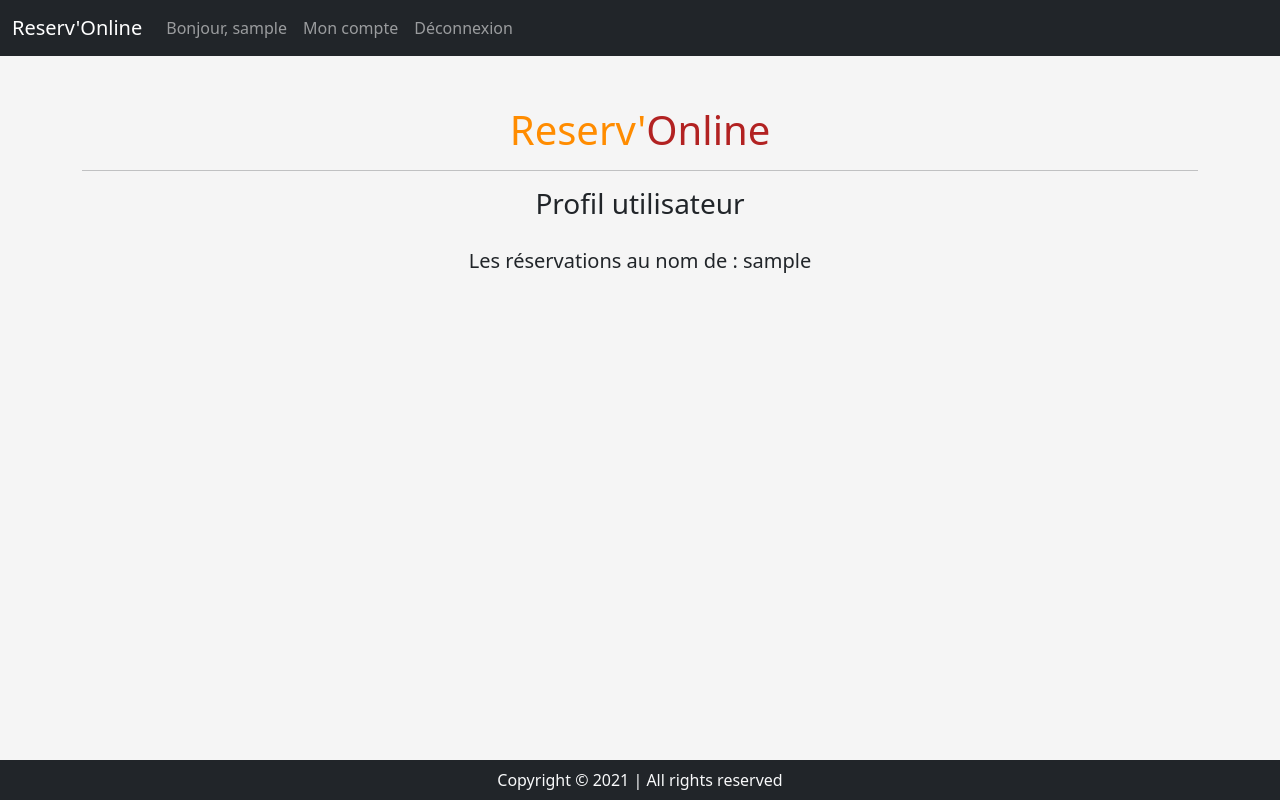
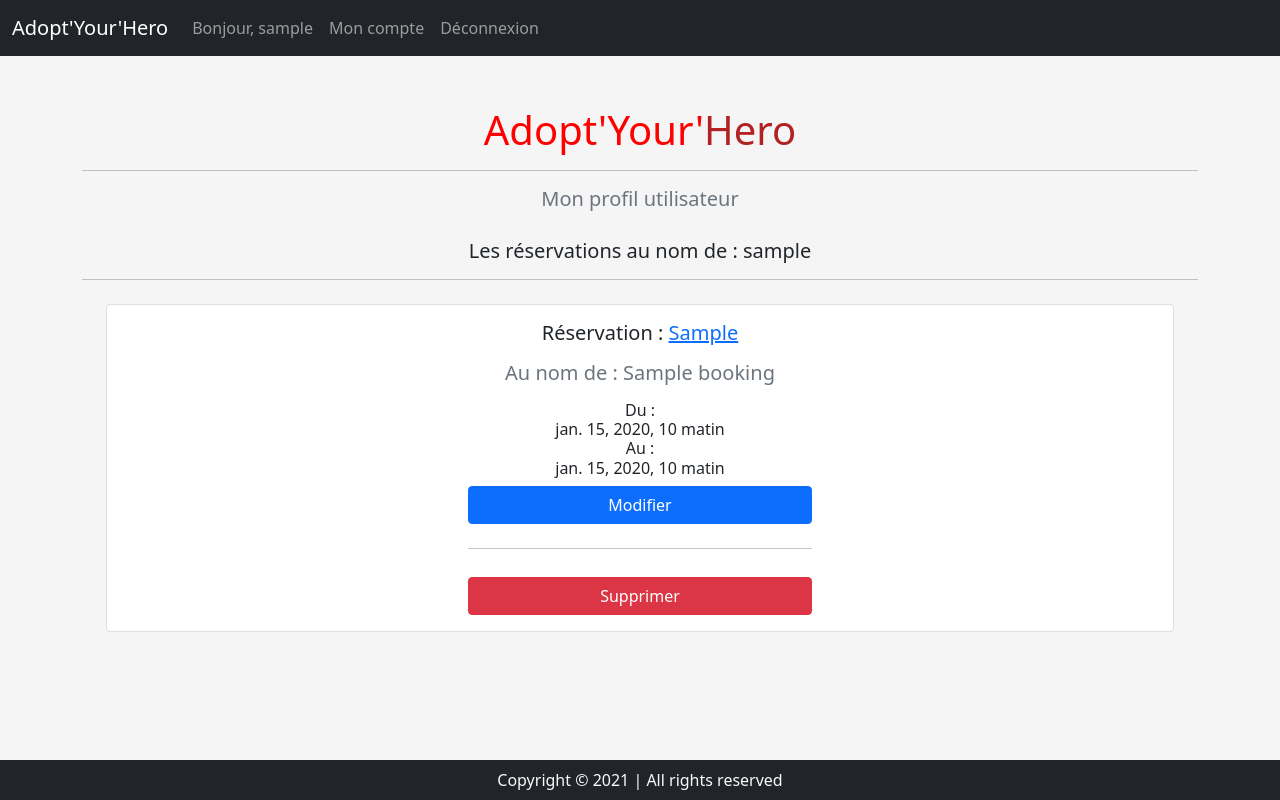
Before and after one commit to Existrace/Django_test_full_stack, a Django app: page /profile/ in a window 1280 px wide. Run offline with Django 3.2, Linux system fonts and the light colour scheme; a user stored in the database is signed in; tables that the repository leaves empty hold one stand-in row (values such as "Sample post"); some libraries are stand-ins or nearby versions.

Commit message:
Add views and forms for booking (create, delete) & update database

```diff
--- a/app_django/models.py
+++ b/app_django/models.py
@@ -1,4 +1,5 @@
 from django.db import models
+from django.contrib.auth.models import User
 
 
 class Ressource(models.Model):
@@ -16,6 +17,7 @@ class Booking(models.Model):
     date_start = models.DateTimeField()
     date_end = models.DateTimeField()
     ressource = models.ForeignKey(Ressource, on_delete=models.CASCADE)
+    user = models.ForeignKey(User, blank=True, null=True, on_delete=models.CASCADE)
 
     def __str__(self):
         return self.title
--- a/app_django/static/css/main.css
+++ b/app_django/static/css/main.css
@@ -3,5 +3,5 @@ body {
 }
 
 .title_website {
-    color: darkorange;
+    color: red;
 }
--- a/app_django/templates/accounts/profile.html
+++ b/app_django/templates/accounts/profile.html
@@ -8,18 +8,47 @@
 
 {% block body %}
 
-    <div class="container text-center center-align">
+    <div class="container text-center center-align mb-5">
         <div class="row" style="margin-bottom: 20px">
             <div class="col-md-12">
-                <h1 class="title_website">Reserv'<span style="color: firebrick">Online</span></h1>
+                <h1 class="title_website">Adopt'Your'<span style="color: firebrick">Hero</span></h1>
                 <hr/>
-                <h3>{% trans 'Profil utilisateur' %}</h3>
+                <h5 class="text-muted">{% trans 'Mon profil utilisateur' %}</h5>
             </div>
         </div>
         <div class="row">
             <div class="col-md-12">
                 <h5>{% trans 'Les réservations au nom de :' %} {{ profile.username }}</h5>
-
+                <hr/>
+                {% if bookings %}
+                    {% for booking in bookings %}
+                        <div class="card m-4">
+                            <div class="card-body">
+                                <h5 class="card-title">
+                                    {% trans 'Réservation :' %}
+                                    <a href="{% url 'django_app:detail' booking.ressource.id %}">{{ booking.ressource.libelle }}</a>
+                                </h5>
+                                <h5 class="card-subtitle mt-3 mb-2 text-muted">
+                                    {% trans 'Au nom de : ' %}{{ booking.title }}
+                                </h5>
+                                <h6 class="card-subtitle mt-3 mb-2">
+                                    Du : <br>
+                                    {{ booking.date_start }}<br>
+                                    Au : <br>
+                                    {{ booking.date_end }}
+                                </h6>
+                                <div class="d-grid gap-2 col-4 mx-auto">
+                                    <a href="{% url 'django_app:booking_modify' booking.id %}" class="btn btn-primary">Modifier</a>
+                                    <hr/>
+                                    <a href="{% url 'django_app:booking_delete' booking.id %}"
+                                       class="btn btn-danger mt-1">Supprimer</a>
+                                </div>
+                            </div>
+                        </div>
+                    {% endfor %}
+                {% else %}
+                    <p>Vous n'avez aucune réservation.</p>
+                {% endif %}
             </div>
         </div>
     </div>
--- a/app_django/templates/base.html
+++ b/app_django/templates/base.html
@@ -21,7 +21,7 @@
 
 <nav class="navbar navbar-expand-lg navbar-dark bg-dark" style="margin-bottom: 50px">
     <div class="container-fluid">
-        <a class="navbar-brand" href="{% url 'django_app:index' %}">Reserv'Online</a>
+        <a class="navbar-brand" href="{% url 'django_app:index' %}">Adopt'Your'Hero</a>
         <button class="navbar-toggler" type="button" data-bs-toggle="collapse" data-bs-target="#navbarNavDarkDropdown"
                 aria-controls="navbarNavDarkDropdown" aria-expanded="false" aria-label="Toggle navigation">
             <span class="navbar-toggler-icon"></span>
@@ -52,7 +52,7 @@
 
 {% block body %} {% endblock body %}
 
-<footer class="bg-dark text-light position-fixed fixed-bottom">
+<footer class="bg-dark text-light position-fixed fixed-bottom mt-5">
     <p class="text-center py-2 my-0">Copyright &copy; 2021 | All rights reserved</p>
 </footer>
 
--- a/app_django/urls.py
+++ b/app_django/urls.py
@@ -17,6 +17,11 @@ urlpatterns = [
     # Profil of user
     path('profile/', views.user_profile, name="profile"),
 
-    # Add booking for one user
-    path('booking_add/', views.booking_add, name="booking_add"),
+    # PART BOOKING
+    # Add booking for one user for one ressource
+    path('booking_add/<int:res_id>', views.booking_add, name="booking_add"),
+    # Delete booking for one user for one ressource
+    path('booking_delete/<int:booking_id>', views.delete_booking, name="booking_delete"),
+    # Modify booking for one user for one ressource
+    path('booking_modify/<int:booking_id>', views.modify_booking, name="booking_modify"),
 ]
--- a/app_django/views.py
+++ b/app_django/views.py
@@ -2,8 +2,8 @@ from django.contrib.auth.models import User
 from django.shortcuts import render, get_object_or_404, redirect, reverse
 from django.contrib import auth, messages
 from django.contrib.auth.decorators import login_required
-from .forms import UserLoginForm, UserRegisterForm
-from .models import Ressource
+from .forms import UserLoginForm, UserRegisterForm, Add_bookingForm
+from .models import Ressource, Booking
 
 
 def index(request):
@@ -18,8 +18,11 @@ def detail(request, res_id):
 
 def login(request):
     """Return a login page"""
+
+    # If someone is already logged
     if request.user.is_authenticated:
         return redirect(reverse('django_app:index'))
+    # Take all data of the form
     if request.method == "POST":
         login_form = UserLoginForm(request.POST)
 
@@ -44,6 +47,7 @@ def register(request):
     if request.user.is_authenticated:
         return redirect(reverse('django_app:index'))
 
+    # Take all data of the form
     if request.method == "POST":
         registration_form = UserRegisterForm(request.POST)
 
@@ -71,16 +75,71 @@ def logout(request):
     return redirect(reverse('django_app:index'))
 
 
+@login_required
 def user_profile(request):
     """The user's profile page"""
     user = User.objects.get(email=request.user.email)
-    return render(request, 'accounts/profile.html', {"profile": user})
+    bookings = Booking.objects.filter(user_id=user.id)
+    return render(request, 'accounts/profile.html', {"profile": user, 'bookings': bookings})
 
 
-def booking_add(request):
+@login_required
+def booking_add(request, res_id):
     """Add booking for one user"""
 
+    # Concerned ressource of the booking
+    ressource = Ressource.objects.get(id=res_id)
+
+    # Take all data of the form
+    if request.method == "POST":
+        add_booking_form = Add_bookingForm(request.POST)
+
+        if add_booking_form.is_valid():
+            booking = add_booking_form.save(commit=False)
+            booking.ressource_id = res_id
+            booking.user_id = request.user.id  # Needs to know who add booking
+            booking.save()
+            return redirect('django_app:profile')
+
+    else:
+        add_booking_form = Add_bookingForm
+        messages.error(request, "Réservation impossible")
+
     if request.user.is_authenticated:
-        return render(request, 'bookings/booking_add.html')
+        return render(request, 'bookings/booking_add.html', {
+            "add_booking_form": add_booking_form,
+            'ressource': ressource})
     else:
         return redirect(reverse('django_app:login'))
+
+
+@login_required
+def delete_booking(request, booking_id):
+    """Delete booking selected by connected user"""
+    booking_to_delete = Booking.objects.get(id=booking_id)
+    booking_to_delete.delete()
+    return redirect(reverse('django_app:profile'))
+
+
+@login_required
+def modify_booking(request, booking_id):
+    """Modify booking selected by connected user"""
+
+    booking = Booking.objects.get(id=booking_id)
+
+    # Take all data of the form
+    if request.method == "POST":
+        modify_booking_form = Add_bookingForm(request.POST)
+
+        if modify_booking_form.is_valid():
+
+            """JE NE SAIS PAS ENCORE FAIRE POUR METTRE A JOUR..."""
+
+            return redirect('django_app:profile')
+
+    else:
+        modify_booking_form = Add_bookingForm
+        messages.error(request, "Réservation impossible")
+
+    return render(request, 'bookings/modify_booking.html',
+                  {'booking': booking, 'modify_booking_form': modify_booking_form})
```
Also changed, not shown: app_django/forms.py (+29 -2 lines), app_django/templates/accounts/login.html (+5 -3 lines), app_django/templates/accounts/register.html (+5 -3 lines), app_django/templates/bookings/booking_add.html (+8 -6 lines), app_django/templates/bookings/modify_booking.html (added, +42 -0 lines), app_django/templates/ressources/detail.html (+9 -6 lines), app_django/templates/ressources/index.html (+3 -4 lines), app_django/migrations/0002_booking_user.py (added).
